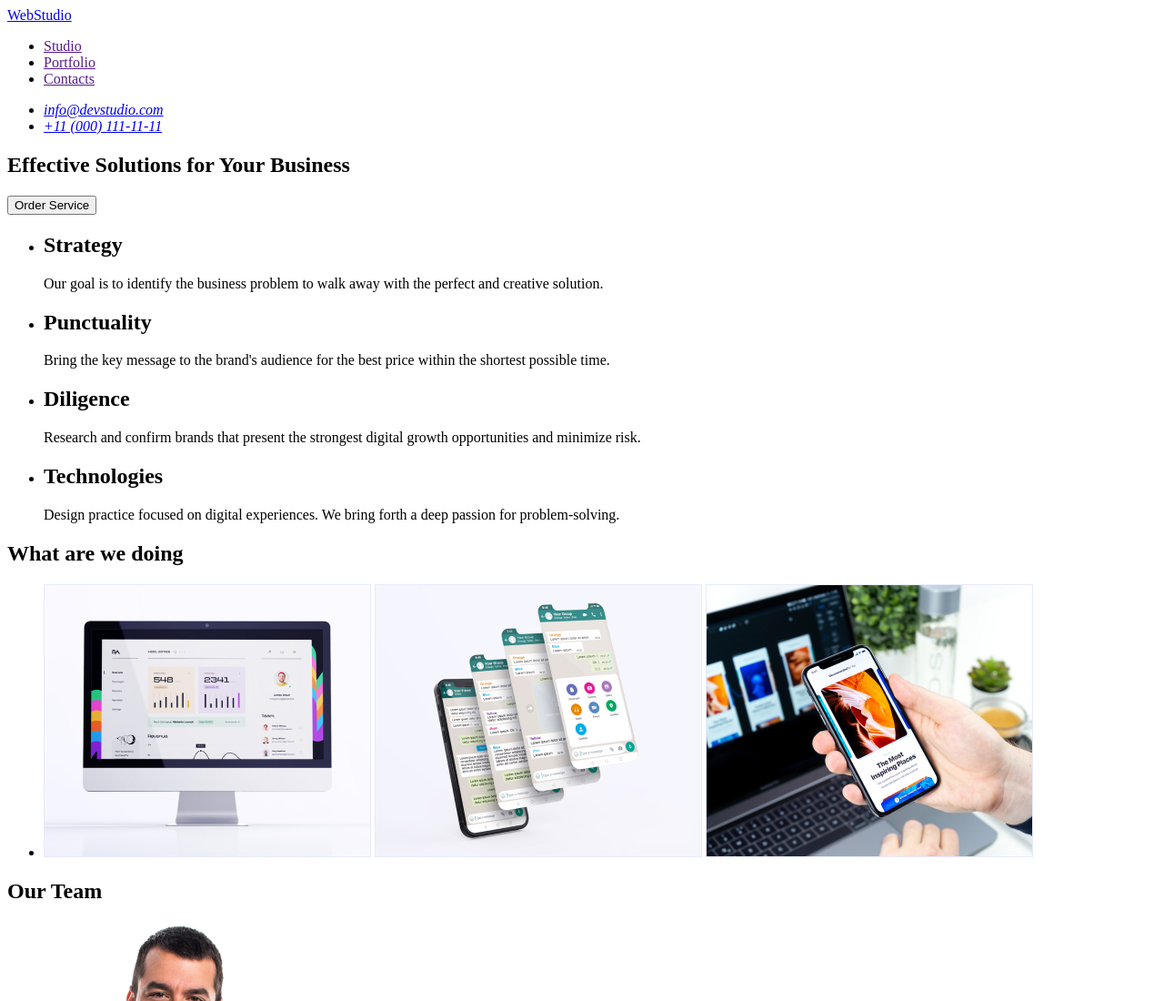
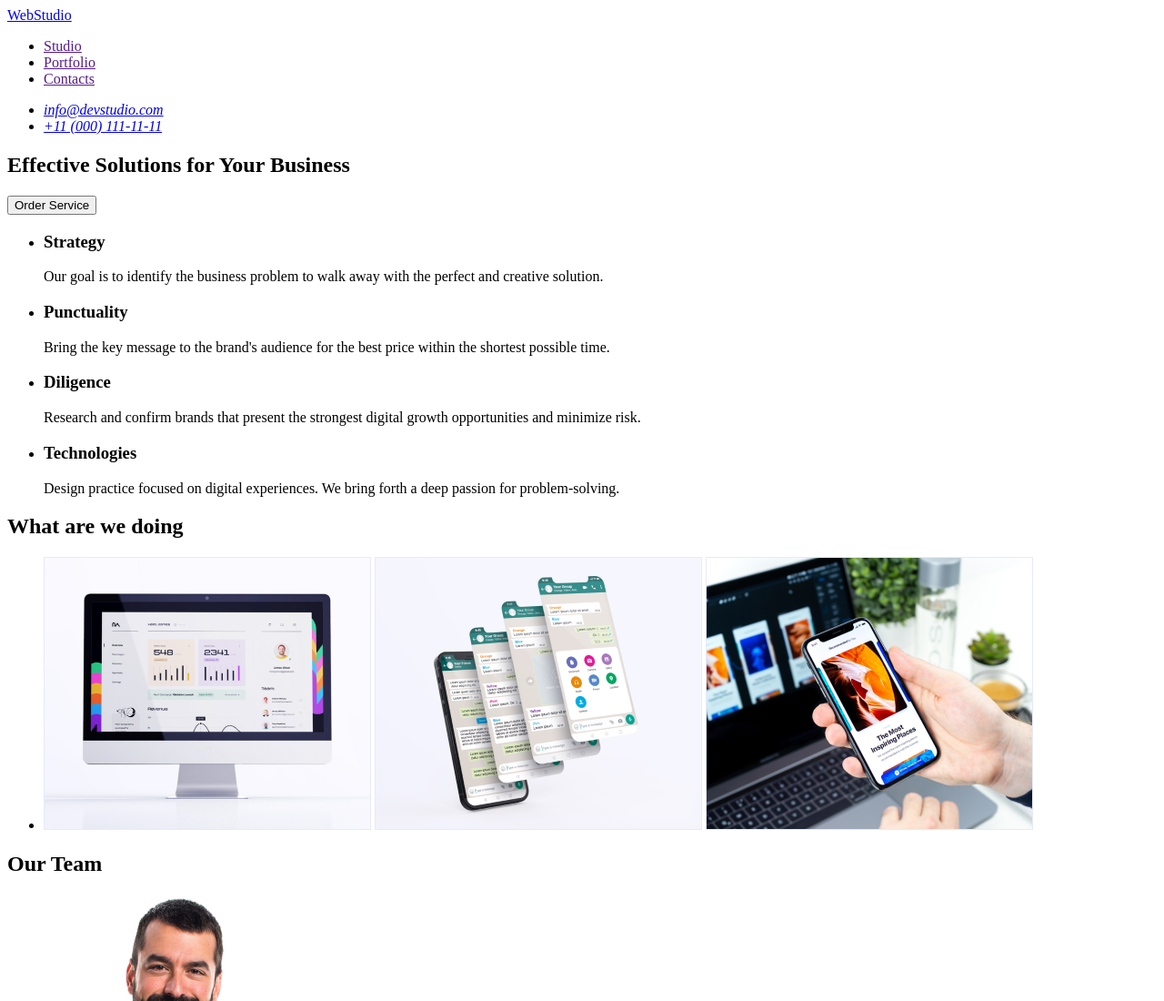
Before and after one commit to Maryna-Lasitsyna/goit-markup-hw-01, a plain HTML site: page index.html in a window 1280 px wide. Shown: the top 1100 px of the page at 91% size. Drawn offline with Linux system fonts and the light colour scheme.

Commit message:
Заголовок в секции 2

```diff
--- a/index.html
+++ b/index.html
@@ -40,28 +40,28 @@
         <!-- <h2>Examples</h2> -->
         <ul>
           <li>
-            <h2>Strategy</h2>
+            <h3>Strategy</h3>
             <p>
               Our goal is to identify the business problem to walk away with the
               perfect and creative solution.
             </p>
           </li>
           <li>
-            <h2>Punctuality</h2>
+            <h3>Punctuality</h3>
             <p>
               Bring the key message to the brand's audience for the best price
               within the shortest possible time.
             </p>
           </li>
           <li>
-            <h2>Diligence</h2>
+            <h3>Diligence</h3>
             <p>
               Research and confirm brands that present the strongest digital
               growth opportunities and minimize risk.
             </p>
           </li>
           <li>
-            <h2>Technologies</h2>
+            <h3>Technologies</h3>
             <p>
               Design practice focused on digital experiences. We bring forth a
               deep passion for problem-solving.
```
